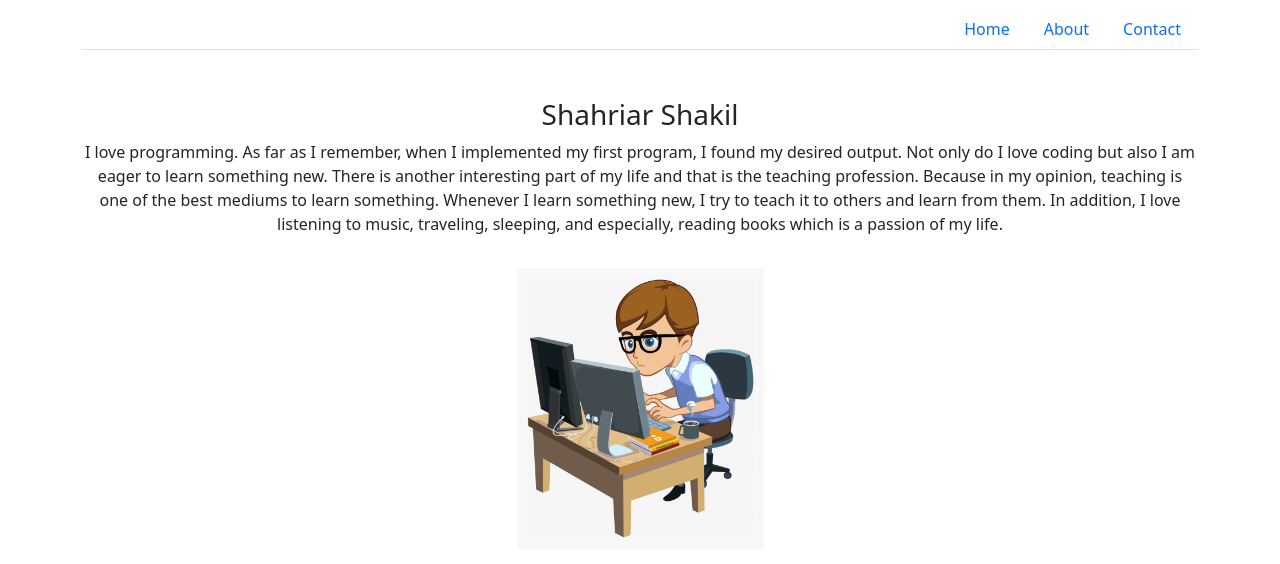
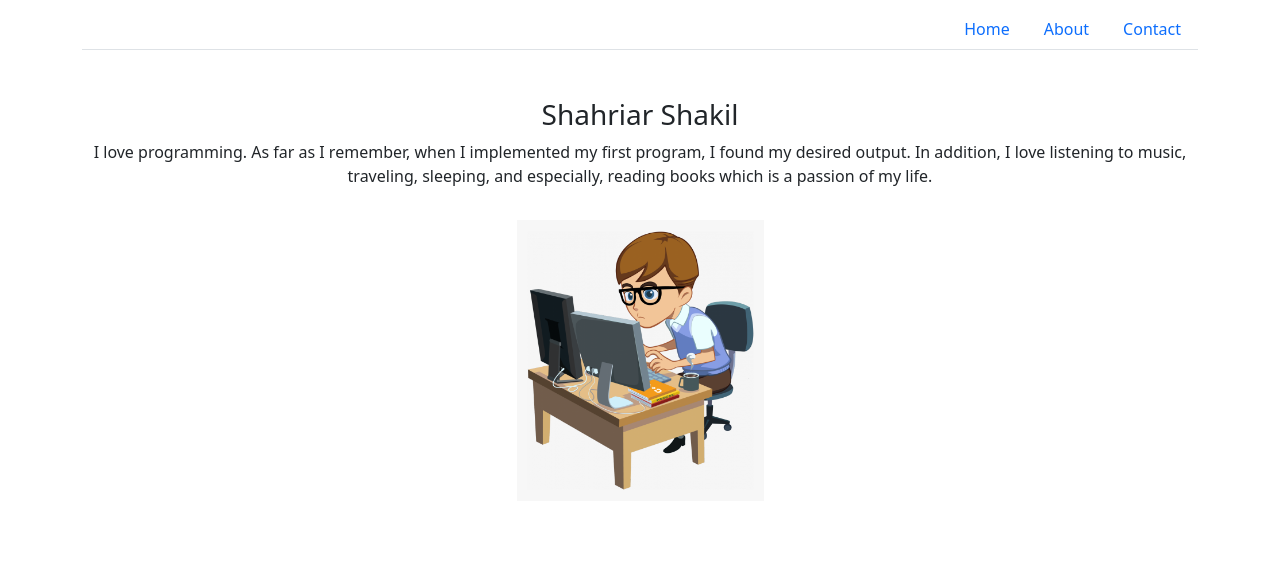
Before and after one commit to injamul3798/Django_project, a Django app: page / in a window 1280 px wide. Shown: the top 564 px of the page. Run offline with Django 4.2, Linux system fonts and the light colour scheme.

Commit message:
Update home.html

```diff
--- a/templates/home.html
+++ b/templates/home.html
@@ -4,10 +4,7 @@
 <div class="container mt-5">
     <h3 class="text-center">Shahriar Shakil</h3>
     <p class="text-center"> I love programming. As far as I remember, when I implemented my first program, I found my desired
-        output. Not only do I love coding but also I am eager to learn something new. There is another interesting
-        part of my life and that is the teaching profession. Because in my opinion, teaching is one of the best
-        mediums to learn something. Whenever I learn something new, I try to teach it to others and learn from
-        them. In addition, I love listening to music, traveling, sleeping, and especially, reading books which is a
+        output.  In addition, I love listening to music, traveling, sleeping, and especially, reading books which is a
         passion of my life.</p>
     <img src="{% static 'images/pic1.png' %}" class="rounded mx-auto d-block w-25 p-3" alt="My_photo">
 </div>
```
